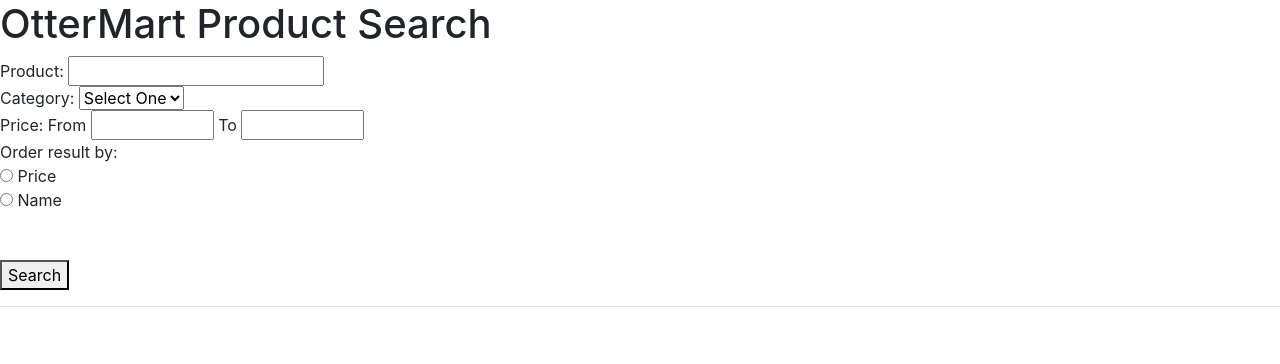
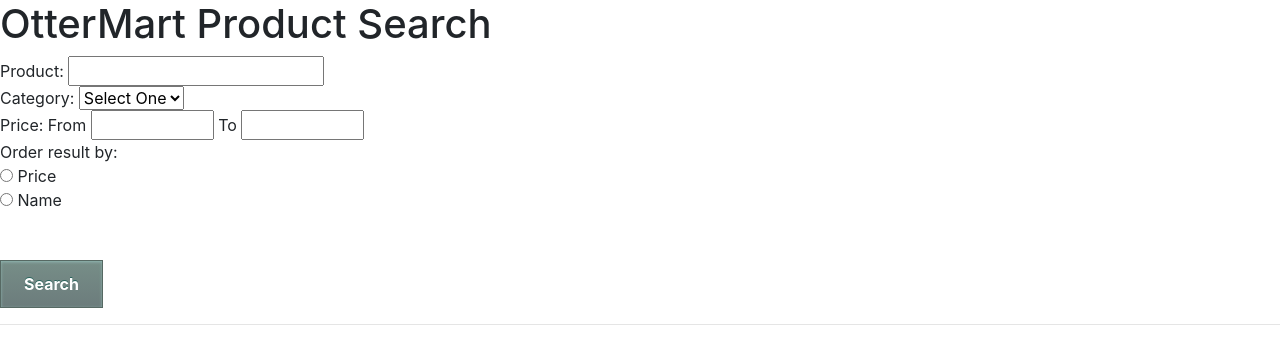
Before and after one commit to hello57748/s2019cst336s2, a PHP site: page /Labs/Lab6/index.php in a window 1280 px wide. Shown: the top 364 px of the page. Run offline with PHP 8.4, Linux system fonts and the light colour scheme; data that the repository does not hold is empty.

Commit message:
lab 6 done

```diff
--- a/Labs/Lab6/css/styles.css
+++ b/Labs/Lab6/css/styles.css
@@ -0,0 +1,41 @@
+button {
+    margin-top: 10px;
+    -moz-box-shadow:inset 0px 1px 3px 0px #91b8b3;
+    -webkit-box-shadow:inset 0px 1px 3px 0px #91b8b3;
+    box-shadow:inset 0px 1px 3px 0px #91b8b3;
+    background:-webkit-gradient(linear, left top, left bottom, color-stop(0.05, #768d87), color-stop(1, #6c7c7c));
+    background:-moz-linear-gradient(top, #768d87 5%, #6c7c7c 100%);
+    background:-webkit-linear-gradient(top, #768d87 5%, #6c7c7c 100%);
+    background:-o-linear-gradient(top, #768d87 5%, #6c7c7c 100%);
+    background:-ms-linear-gradient(top, #768d87 5%, #6c7c7c 100%);
+    background:linear-gradient(to bottom, #768d87 5%, #6c7c7c 100%);
+    filter:progid:DXImageTransform.Microsoft.gradient(startColorstr='#768d87', endColorstr='#6c7c7c',GradientType=0);
+    background-color:#768d87;
+    -moz-border-radius:5px;
+    -webkit-border-radius:5px;
+    border-radius:5px;
+    border:1px solid #566963;
+    display:inline-block;
+    cursor:pointer;
+    color:#ffffff;
+    font-family:Arial;
+    font-size:15px;
+    font-weight:bold;
+    padding:11px 23px;
+    text-decoration:none;
+    text-shadow:0px -1px 0px #2b665e;
+}
+button:hover {
+    background:-webkit-gradient(linear, left top, left bottom, color-stop(0.05, #6c7c7c), color-stop(1, #768d87));
+    background:-moz-linear-gradient(top, #6c7c7c 5%, #768d87 100%);
+    background:-webkit-linear-gradient(top, #6c7c7c 5%, #768d87 100%);
+    background:-o-linear-gradient(top, #6c7c7c 5%, #768d87 100%);
+    background:-ms-linear-gradient(top, #6c7c7c 5%, #768d87 100%);
+    background:linear-gradient(to bottom, #6c7c7c 5%, #768d87 100%);
+    filter:progid:DXImageTransform.Microsoft.gradient(startColorstr='#6c7c7c', endColorstr='#768d87',GradientType=0);
+    background-color:#6c7c7c;
+}
+button:active {
+    position:relative;
+    top:1px;
+}
--- a/Labs/Lab6/index.php
+++ b/Labs/Lab6/index.php
@@ -4,7 +4,7 @@
     <head>
         <meta charset='utf-8'/>
         <title> OtterMart Product Search </title>
-        <link rel="stylesheet" href="css/styles.css" type="text/css" />
+        <link rel="stylesheet" href="css/styles.css" type="text/css"/>
         <link rel="stylesheet" href="https://stackpath.bootstrapcdn.com/bootstrap/4.3.1/css/bootstrap.min.css" integrity="sha384-ggOyR0iXCbMQv3Xipma34MD+dH/1fQ784/j6cY/iJTQUOhcWr7x9JvoRxT2MZw1T" crossorigin="anonymous">
         <!--<script src="https://code.jquery.com/jquery-3.3.1.slim.min.js" integrity="sha384-q8i/X+965DzO0rT7abK41JStQIAqVgRVzpbzo5smXKp4YfRvH+8abtTE1Pi6jizo" crossorigin="anonymous"></script>-->
         <script src="https://ajax.googleapis.com/ajax/libs/jquery/3.3.1/jquery.min.js"></script>
```
Also changed, not shown: Labs/Lab6/api/getSearchResults.php (+8 -2 lines), Labs/Lab6/dbConnection.php (+6 -1 lines).
